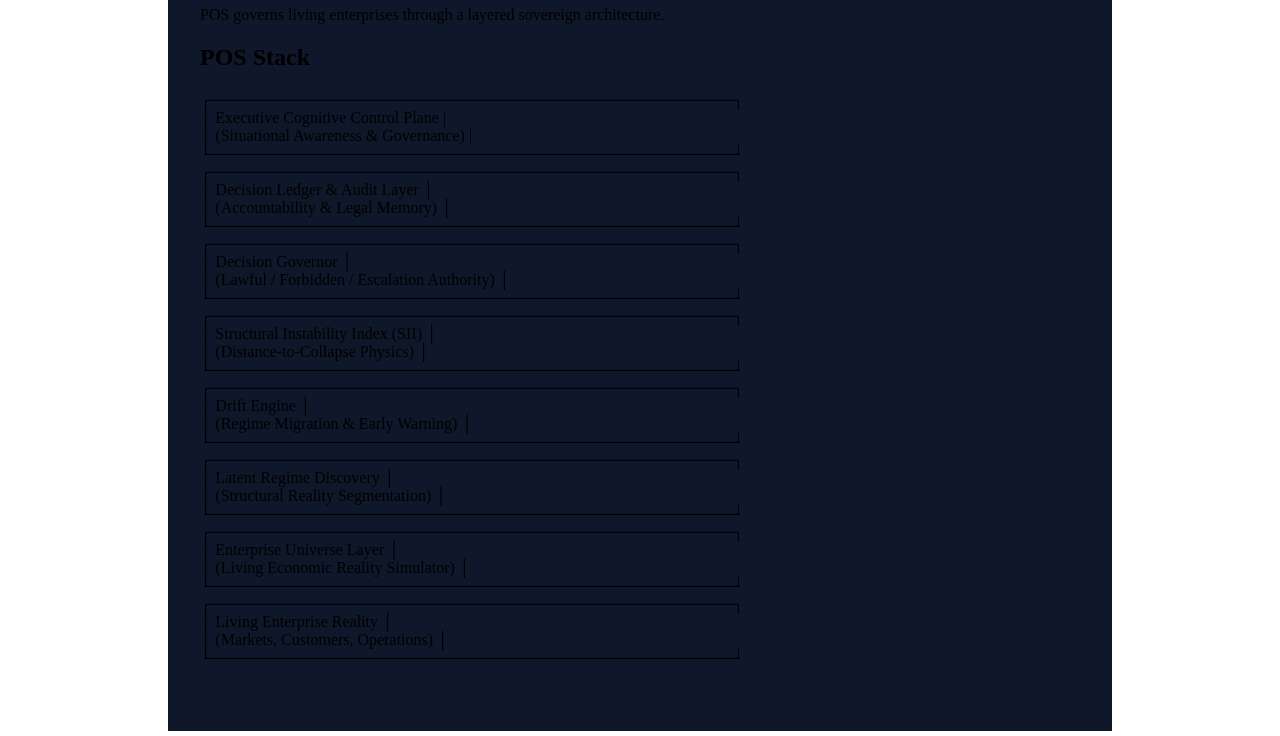
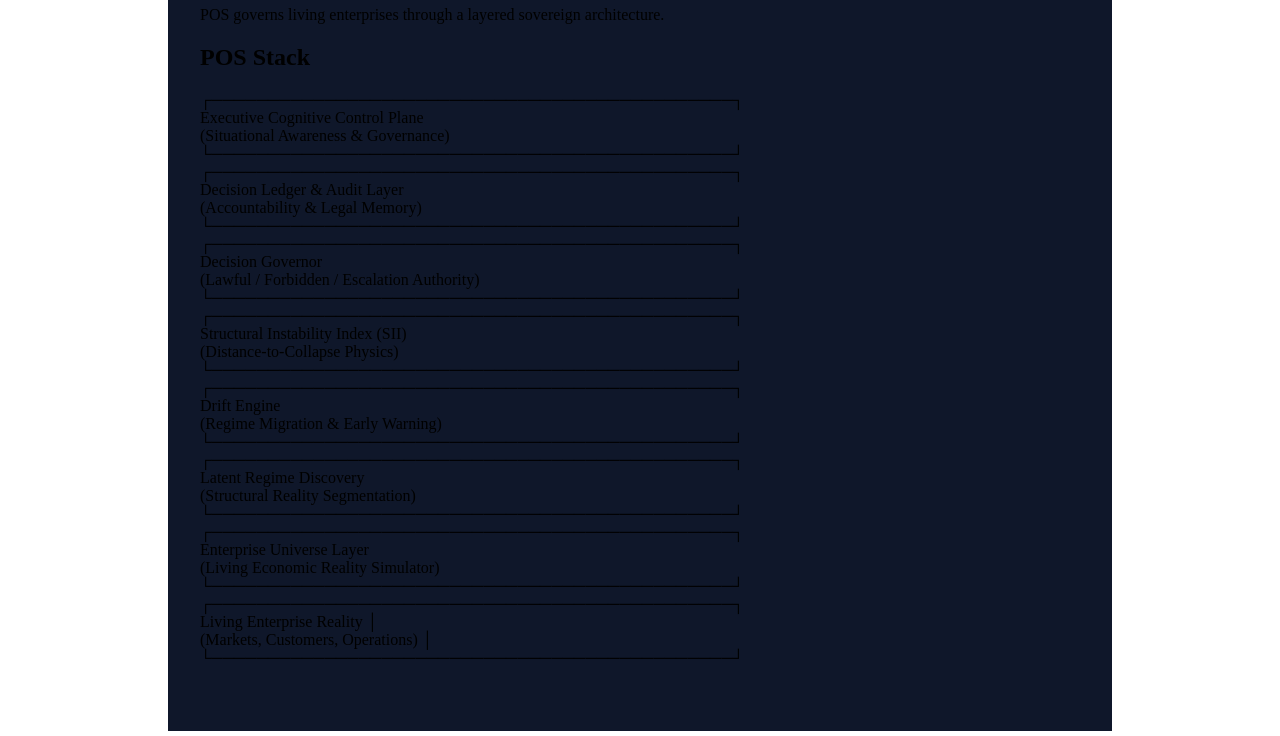
Before and after one commit to 98412senthil-sketch/pos-doctrine, a Jekyll site: the page built from architecture/index.md, in a window 1280 px wide. Shown: the part 273-1009 px from the top of the page. Built offline with Jekyll 4.4.1, drawn with Linux system fonts in a browser that asks for light colours; our own code applies the rules of GitHub Pages for plain Markdown files.

```diff
--- a/architecture/index.md
+++ b/architecture/index.md
@@ -5,34 +5,34 @@ POS governs living enterprises through a layered sovereign architecture.
 ## POS Stack
 
 ┌──────────────────────────────────────────────┐
-│ Executive Cognitive Control Plane            |
-│ (Situational Awareness & Governance)         |
+   Executive Cognitive Control Plane
+   (Situational Awareness & Governance)
 └──────────────────────────────────────────────┘
 ┌──────────────────────────────────────────────┐
-│ Decision Ledger & Audit Layer                 │
-│ (Accountability & Legal Memory)               │
+  Decision Ledger & Audit Layer
+  (Accountability & Legal Memory)
 └──────────────────────────────────────────────┘
 ┌──────────────────────────────────────────────┐
-│ Decision Governor                             │
-│ (Lawful / Forbidden / Escalation Authority)   │
+ Decision Governor
+ (Lawful / Forbidden / Escalation Authority)
 └──────────────────────────────────────────────┘
 ┌──────────────────────────────────────────────┐
-│ Structural Instability Index (SII)            │
-│ (Distance-to-Collapse Physics)                │
+ Structural Instability Index (SII)
+ (Distance-to-Collapse Physics)
 └──────────────────────────────────────────────┘
 ┌──────────────────────────────────────────────┐
-│ Drift Engine                                  │
-│ (Regime Migration & Early Warning)            │
+ Drift Engine
+ (Regime Migration & Early Warning)
 └──────────────────────────────────────────────┘
 ┌──────────────────────────────────────────────┐
-│ Latent Regime Discovery                       │
-│ (Structural Reality Segmentation)             │
+ Latent Regime Discovery
+ (Structural Reality Segmentation)
 └──────────────────────────────────────────────┘
 ┌──────────────────────────────────────────────┐
-│ Enterprise Universe Layer                     │
-│ (Living Economic Reality Simulator)           │
+ Enterprise Universe Layer
+ (Living Economic Reality Simulator)
 └──────────────────────────────────────────────┘
 ┌──────────────────────────────────────────────┐
-│ Living Enterprise Reality                     │
-│ (Markets, Customers, Operations)              │
+ Living Enterprise Reality                     │
+ (Markets, Customers, Operations)              │
 └──────────────────────────────────────────────┘
```
